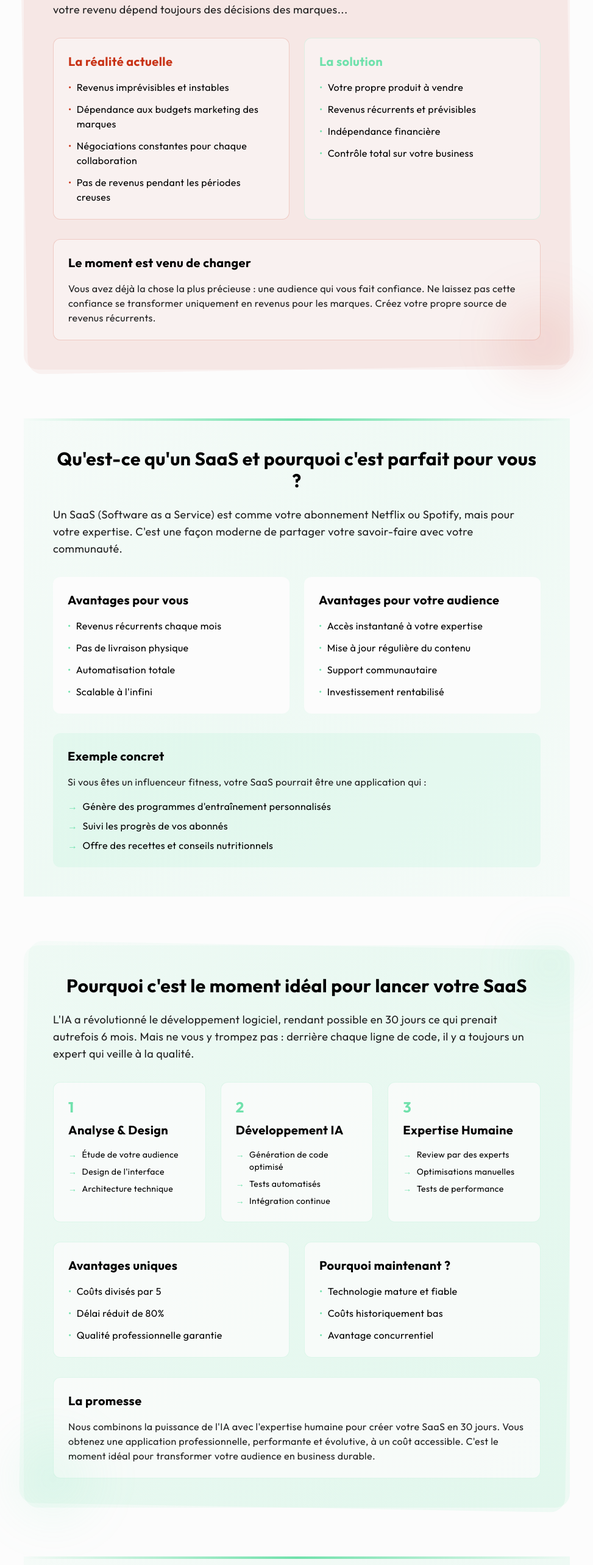
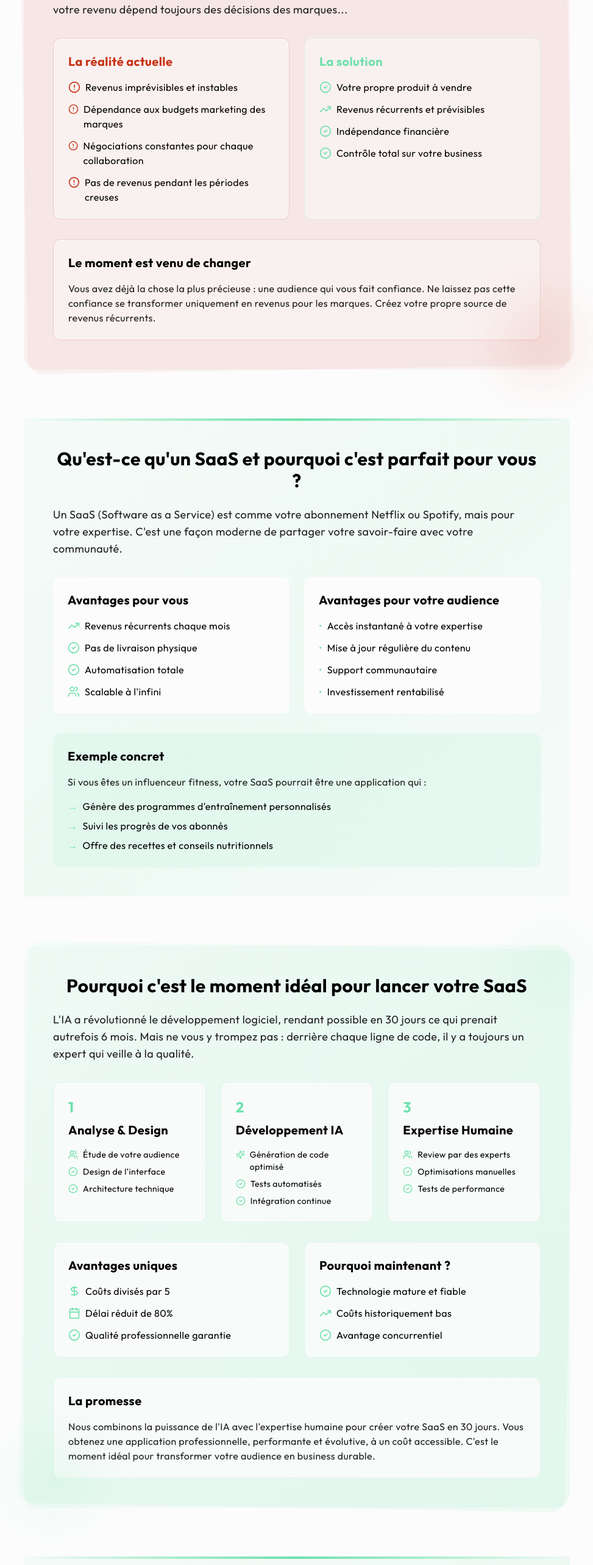
Before and after one commit to NicolasHrt/creator-saas, a Next.js app: page / in a window 1280 px wide. Shown: the part 1180-3746 px from the top of the page at 61% size, without its empty margins (153-1126 px from the left). Built offline with nearby package versions, Linux system fonts and the light colour scheme.

Commit message:
feat: add icons

```diff
--- a/app/page.tsx
+++ b/app/page.tsx
@@ -2,6 +2,16 @@ import { Button } from '@/components/ui/button';
 import { Card, CardContent, CardHeader, CardTitle } from '@/components/ui/card';
 import { Navbar } from '@/components/Navbar';
 import { RevenueCalculator } from './components/revenue-calculator';
+import {
+  TrendingUp,
+  Users,
+  DollarSign,
+  Calendar,
+  CheckCircle2,
+  AlertCircle,
+  ArrowRight,
+  Sparkles,
+} from 'lucide-react';
 
 export default function Home() {
   return (
@@ -58,19 +68,19 @@ export default function Home() {
                         </h4>
                         <ul className="space-y-3">
                           <li className="flex items-start gap-2">
-                            <span className="text-destructive">•</span>
+                            <AlertCircle className="w-5 h-5 text-destructive mt-0.5" />
                             <span>Revenus imprévisibles et instables</span>
                           </li>
                           <li className="flex items-start gap-2">
-                            <span className="text-destructive">•</span>
+                            <AlertCircle className="w-5 h-5 text-destructive mt-0.5" />
                             <span>Dépendance aux budgets marketing des marques</span>
                           </li>
                           <li className="flex items-start gap-2">
-                            <span className="text-destructive">•</span>
+                            <AlertCircle className="w-5 h-5 text-destructive mt-0.5" />
                             <span>Négociations constantes pour chaque collaboration</span>
                           </li>
                           <li className="flex items-start gap-2">
-                            <span className="text-destructive">•</span>
+                            <AlertCircle className="w-5 h-5 text-destructive mt-0.5" />
                             <span>Pas de revenus pendant les périodes creuses</span>
                           </li>
                         </ul>
@@ -80,19 +90,19 @@ export default function Home() {
                         <h4 className="text-xl font-bold mb-4 text-primary">La solution</h4>
                         <ul className="space-y-3">
                           <li className="flex items-start gap-2">
-                            <span className="text-primary">•</span>
+                            <CheckCircle2 className="w-5 h-5 text-primary mt-0.5" />
                             <span>Votre propre produit à vendre</span>
                           </li>
                           <li className="flex items-start gap-2">
-                            <span className="text-primary">•</span>
+                            <TrendingUp className="w-5 h-5 text-primary mt-0.5" />
                             <span>Revenus récurrents et prévisibles</span>
                           </li>
                           <li className="flex items-start gap-2">
-                            <span className="text-primary">•</span>
+                            <CheckCircle2 className="w-5 h-5 text-primary mt-0.5" />
                             <span>Indépendance financière</span>
                           </li>
                           <li className="flex items-start gap-2">
-                            <span className="text-primary">•</span>
+                            <CheckCircle2 className="w-5 h-5 text-primary mt-0.5" />
                             <span>Contrôle total sur votre business</span>
                           </li>
                         </ul>
@@ -132,19 +142,19 @@ export default function Home() {
                         <h4 className="text-xl font-bold mb-4">Avantages pour vous</h4>
                         <ul className="space-y-3">
                           <li className="flex items-start gap-2">
-                            <span className="text-primary">•</span>
+                            <TrendingUp className="w-5 h-5 text-primary mt-0.5" />
                             <span>Revenus récurrents chaque mois</span>
                           </li>
                           <li className="flex items-start gap-2">
-                            <span className="text-primary">•</span>
+                            <CheckCircle2 className="w-5 h-5 text-primary mt-0.5" />
                             <span>Pas de livraison physique</span>
                           </li>
                           <li className="flex items-start gap-2">
-                            <span className="text-primary">•</span>
+                            <CheckCircle2 className="w-5 h-5 text-primary mt-0.5" />
                             <span>Automatisation totale</span>
                           </li>
                           <li className="flex items-start gap-2">
-                            <span className="text-primary">•</span>
+                            <Users className="w-5 h-5 text-primary mt-0.5" />
                             <span>Scalable à l'infini</span>
                           </li>
                         </ul>
@@ -221,15 +231,15 @@ export default function Home() {
                         <h4 className="text-xl font-bold mb-4">Analyse & Design</h4>
                         <ul className="space-y-2 text-sm">
                           <li className="flex items-start gap-2">
-                            <span className="text-primary">→</span>
+                            <Users className="w-4 h-4 text-primary mt-0.5" />
                             <span>Étude de votre audience</span>
                           </li>
                           <li className="flex items-start gap-2">
-                            <span className="text-primary">→</span>
+                            <CheckCircle2 className="w-4 h-4 text-primary mt-0.5" />
                             <span>Design de l'interface</span>
                           </li>
                           <li className="flex items-start gap-2">
-                            <span className="text-primary">→</span>
+                            <CheckCircle2 className="w-4 h-4 text-primary mt-0.5" />
                             <span>Architecture technique</span>
                           </li>
                         </ul>
@@ -240,15 +250,15 @@ export default function Home() {
                         <h4 className="text-xl font-bold mb-4">Développement IA</h4>
                         <ul className="space-y-2 text-sm">
                           <li className="flex items-start gap-2">
-                            <span className="text-primary">→</span>
+                            <Sparkles className="w-4 h-4 text-primary mt-0.5" />
                             <span>Génération de code optimisé</span>
                           </li>
                           <li className="flex items-start gap-2">
-                            <span className="text-primary">→</span>
+                            <CheckCircle2 className="w-4 h-4 text-primary mt-0.5" />
                             <span>Tests automatisés</span>
                           </li>
                           <li className="flex items-start gap-2">
-                            <span className="text-primary">→</span>
+                            <CheckCircle2 className="w-4 h-4 text-primary mt-0.5" />
                             <span>Intégration continue</span>
                           </li>
                         </ul>
@@ -259,15 +269,15 @@ export default function Home() {
                         <h4 className="text-xl font-bold mb-4">Expertise Humaine</h4>
                         <ul className="space-y-2 text-sm">
                           <li className="flex items-start gap-2">
-                            <span className="text-primary">→</span>
+                            <Users className="w-4 h-4 text-primary mt-0.5" />
                             <span>Review par des experts</span>
                           </li>
                           <li className="flex items-start gap-2">
-                            <span className="text-primary">→</span>
+                            <CheckCircle2 className="w-4 h-4 text-primary mt-0.5" />
                             <span>Optimisations manuelles</span>
                           </li>
                           <li className="flex items-start gap-2">
-                            <span className="text-primary">→</span>
+                            <CheckCircle2 className="w-4 h-4 text-primary mt-0.5" />
                             <span>Tests de performance</span>
                           </li>
                         </ul>
@@ -279,15 +289,15 @@ export default function Home() {
                         <h4 className="text-xl font-bold mb-4">Avantages uniques</h4>
                         <ul className="space-y-3">
                           <li className="flex items-start gap-2">
-                            <span className="text-primary">•</span>
+                            <DollarSign className="w-5 h-5 text-primary mt-0.5" />
                             <span>Coûts divisés par 5</span>
                           </li>
                           <li className="flex items-start gap-2">
-                            <span className="text-primary">•</span>
+                            <Calendar className="w-5 h-5 text-primary mt-0.5" />
                             <span>Délai réduit de 80%</span>
                           </li>
                           <li className="flex items-start gap-2">
-                            <span className="text-primary">•</span>
+                            <CheckCircle2 className="w-5 h-5 text-primary mt-0.5" />
                             <span>Qualité professionnelle garantie</span>
                           </li>
                         </ul>
@@ -297,15 +307,15 @@ export default function Home() {
                         <h4 className="text-xl font-bold mb-4">Pourquoi maintenant ?</h4>
                         <ul className="space-y-3">
                           <li className="flex items-start gap-2">
-                            <span className="text-primary">•</span>
+                            <CheckCircle2 className="w-5 h-5 text-primary mt-0.5" />
                             <span>Technologie mature et fiable</span>
                           </li>
                           <li className="flex items-start gap-2">
-                            <span className="text-primary">•</span>
+                            <TrendingUp className="w-5 h-5 text-primary mt-0.5" />
                             <span>Coûts historiquement bas</span>
                           </li>
                           <li className="flex items-start gap-2">
-                            <span className="text-primary">•</span>
+                            <CheckCircle2 className="w-5 h-5 text-primary mt-0.5" />
                             <span>Avantage concurrentiel</span>
                           </li>
                         </ul>
@@ -383,6 +393,7 @@ export default function Home() {
                     </p>
                     <Button size="lg" className="text-lg px-8 py-6">
                       Créer votre solution SaaS
+                      <ArrowRight className="ml-2 w-5 h-5" />
                     </Button>
                   </div>
                 </div>
```
